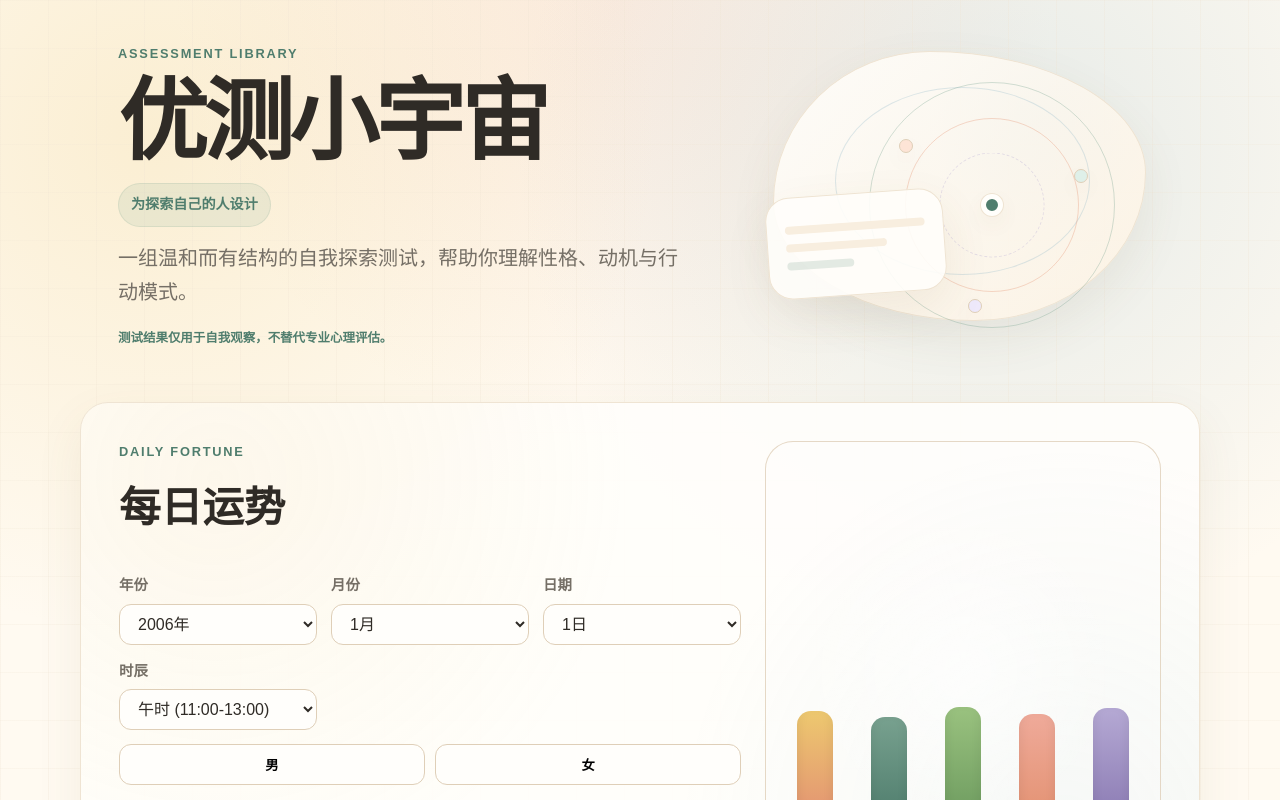
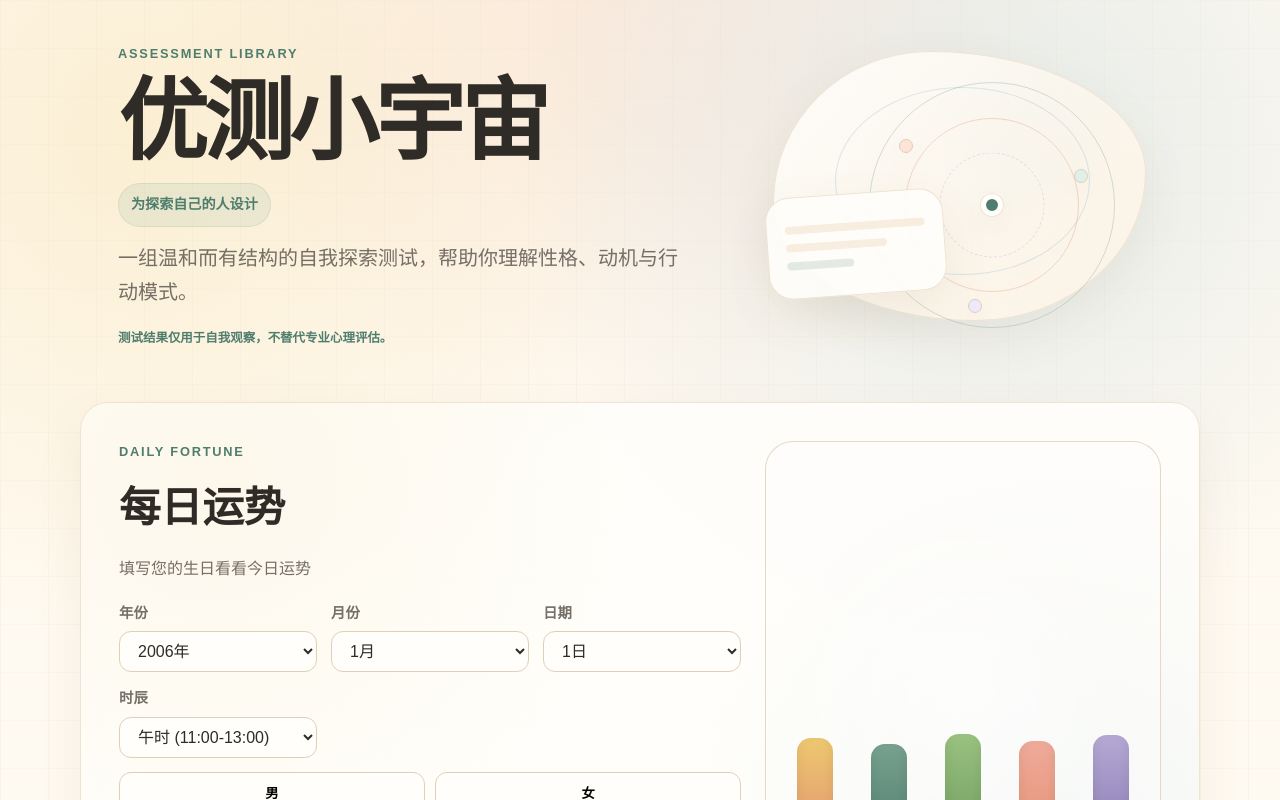
Before and after one commit to MartinaECC/martinaecc.github.io, a React (Vite) app: page / in a window 1280 px wide. Shown: the top 800 px of the page. Built offline with nearby package versions, Linux system fonts and the light colour scheme.

Commit message:
feat: add homepage daily fortune form hint

```diff
--- a/src/components/DailyFortuneHomeCard.jsx
+++ b/src/components/DailyFortuneHomeCard.jsx
@@ -16,6 +16,8 @@ export default function DailyFortuneHomeCard({
         <p className="eyebrow">Daily Fortune</p>
         <h2>每日运势</h2>
         {isEditing ? (
+          <>
+            <p className="daily-home-description">填写您的生日看看今日运势</p>
             <DailyFortuneForm
               initialProfile={profile}
               onSubmit={onSubmit}
@@ -23,6 +25,7 @@ export default function DailyFortuneHomeCard({
               hideBackLink
               submitLabel="保存并查看今日运势"
             />
+          </>
         ) : profile ? (
           <>
             <p className="daily-home-status">已保存生日信息</p>
```
Lines whose indentation alone changed are shown as unchanged.
